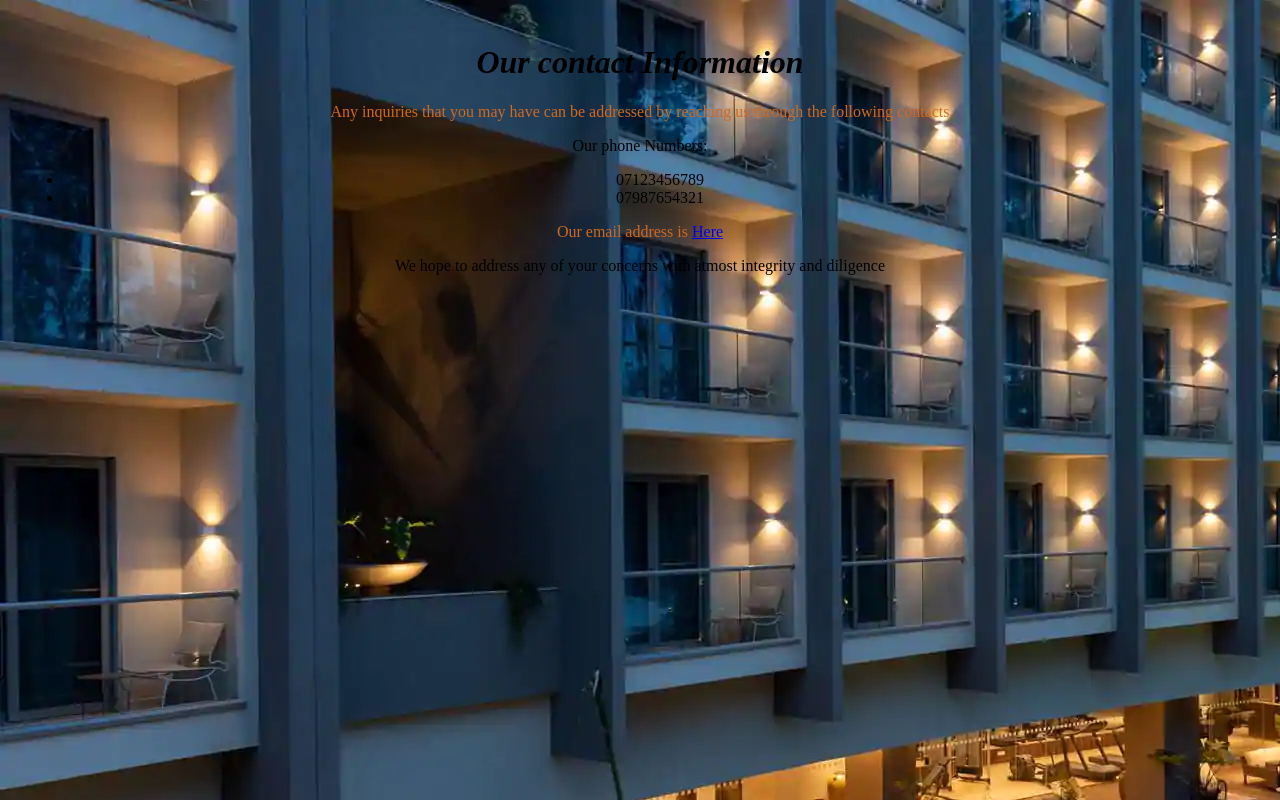
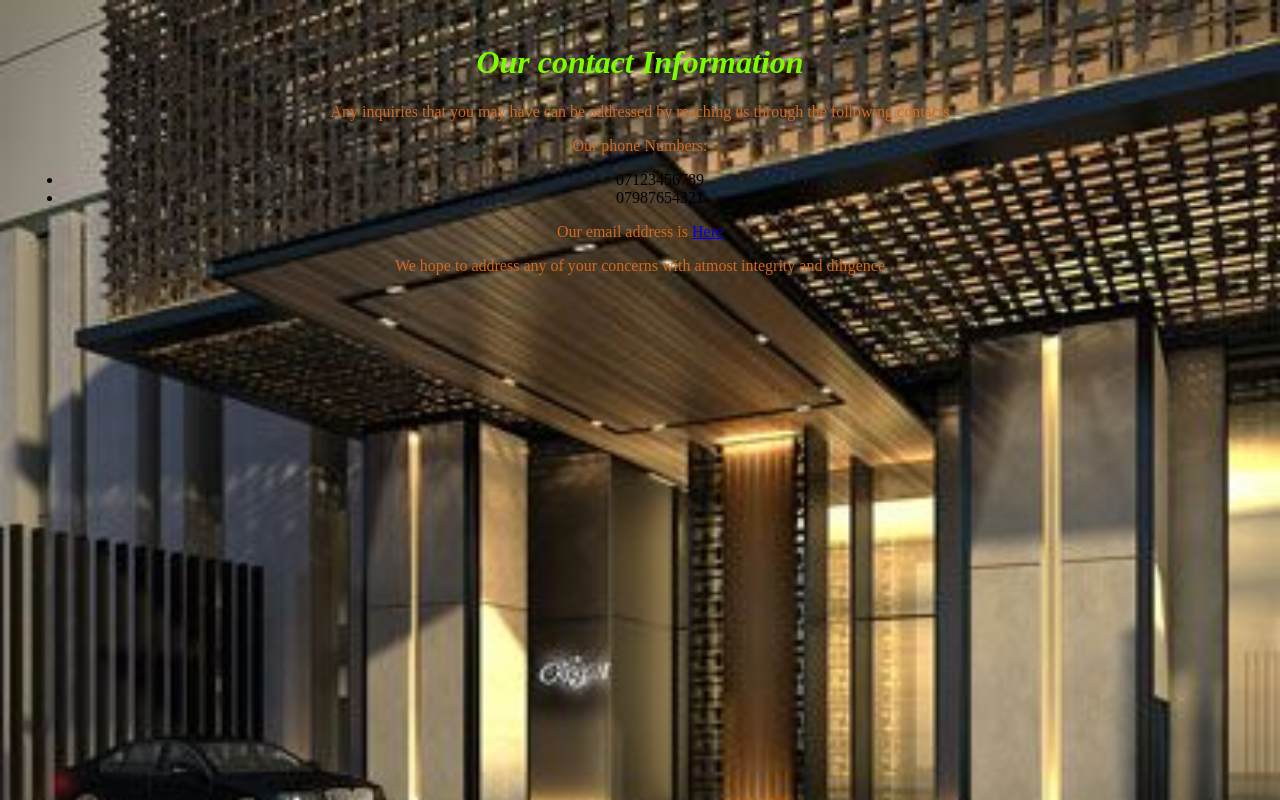
Before and after one commit to iammeechar/resort-website, a plain HTML site: page contact-information.html in a window 1280 px wide. Drawn offline with Linux system fonts and the light colour scheme; files whose address does not match are found by name.

Commit message:
added a new branch with different features

```diff
--- a/css/styles.css
+++ b/css/styles.css
@@ -5,19 +5,21 @@
 
 body
 {
-    background-image: url("/home/meechar/meechar/moringa-school-projects/Resort-Website/images/hotel2.webp");
+    background-image: url("/home/meechar/meechar/moringa-school-projects/Resort-Website/images/entrance.jpg");
+    background-size: cover;
 
 }
 
+h1
+{
+    color: lawngreen;
+}
 p
 {
-    color: black;
+    color:chocolate;
 
 }
-.contact
-{
-    color: chocolate;
-}
+
 
 div
     {
@@ -25,6 +27,9 @@ div
     height: auto;
     text-align: center;
     padding: 15px;
+    }    .contact
+    {
+        color: chocolate;
     }
 
  img
```
Also changed, not shown: images/entrance.jpg (added).
